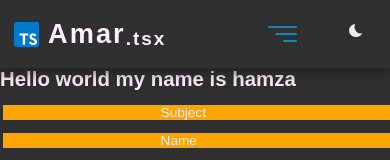
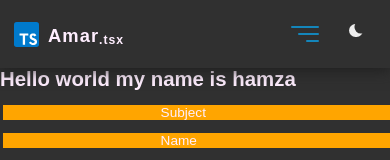
Before and after one commit to HamzaAmar/amar-hamza, a Next.js app: page /hireMe in a window 390 px wide. Shown: the top 160 px of the page. Built offline with nearby package versions, Linux system fonts and the light colour scheme; a web font is replaced by a local one.

Commit message:
fix header responsive

```diff
--- a/src/components/core/header/header.module.css
+++ b/src/components/core/header/header.module.css
@@ -15,20 +15,20 @@
 }
 
 .logoContent {
+  --font-size: 1.8rem;
   display: flex;
   align-items: center;
   justify-content: center;
-  padding: 0.4rem 0;
+  font-variation-settings: 'wght' 500;
 }
 .name {
-  font-size: 2rem;
+  font-size: calc(var(--font-size) * 0.9);
   align-self: flex-end;
   text-transform: capitalize;
-  font-weight: bold;
 }
 
 .extension {
-  font-size: 1.4rem;
+  font-size: calc(var(--font-size) * 0.6);
   align-self: flex-end;
   text-transform: lowercase;
 }
@@ -112,8 +112,7 @@
 .nav {
   display: flex;
   justify-content: space-evenly;
-  font-size: 0.8rem;
-  font-weight: 900;
+  font-size: 0.7rem;
   text-transform: uppercase;
   letter-spacing: 1px;
   width: 100%;
@@ -129,10 +128,6 @@
 .item {
   cursor: pointer;
   position: relative;
-}
-
-.item.active {
-  background-color: red;
 }
 
 .item::before {
@@ -168,12 +163,14 @@
   align-items: center;
   justify-content: center;
   padding: 0 1.3rem;
+  font-variation-settings: 'wght' 500;
 }
 
 .logoContainer {
-  display: flex;
-  align-items: center;
-  justify-content: center;
+  /* display: flex; */
+  /* align-items: center;
+  justify-content: center; */
+  display: none;
   padding: 0 1rem;
   width: 4rem;
   height: 3rem;
@@ -214,7 +211,6 @@
   text-transform: uppercase;
   transform: skew(10);
   text-shadow: var(--color-text);
-  font-weight: 800;
 }
 
 .active {
@@ -278,26 +274,40 @@
   align-items: center;
 }
 
-@media (max-width: 600px) {
+@media (max-width: 800px) {
+  .container {
+    padding: 0 0.3rem;
+  }
+  .logoContent {
+    --font-size: 1.5rem;
+  }
+  .logo {
+    letter-spacing: 1px;
+  }
+  .itemLink {
+    padding: 0 0.6rem;
+    font-size: 0.63rem;
+  }
+}
+
+@media (max-width: 650px) {
+  .container {
+    padding: 0 3rem;
+  }
   .logoContainer {
-    width: 70%;
-    min-width: 100px;
+    display: flex;
+    align-items: center;
+    justify-content: center;
   }
 
-  .active {
+  .nav {
+    display: none;
   }
 }
 
 @media (max-width: 468px) {
-  .logo {
-    letter-spacing: 2px;
-    font-size: 1.4rem;
-  }
   .container {
     margin-left: 0;
     padding: 0 1rem;
   }
-  .nav {
-    display: none;
-  }
 }
```
